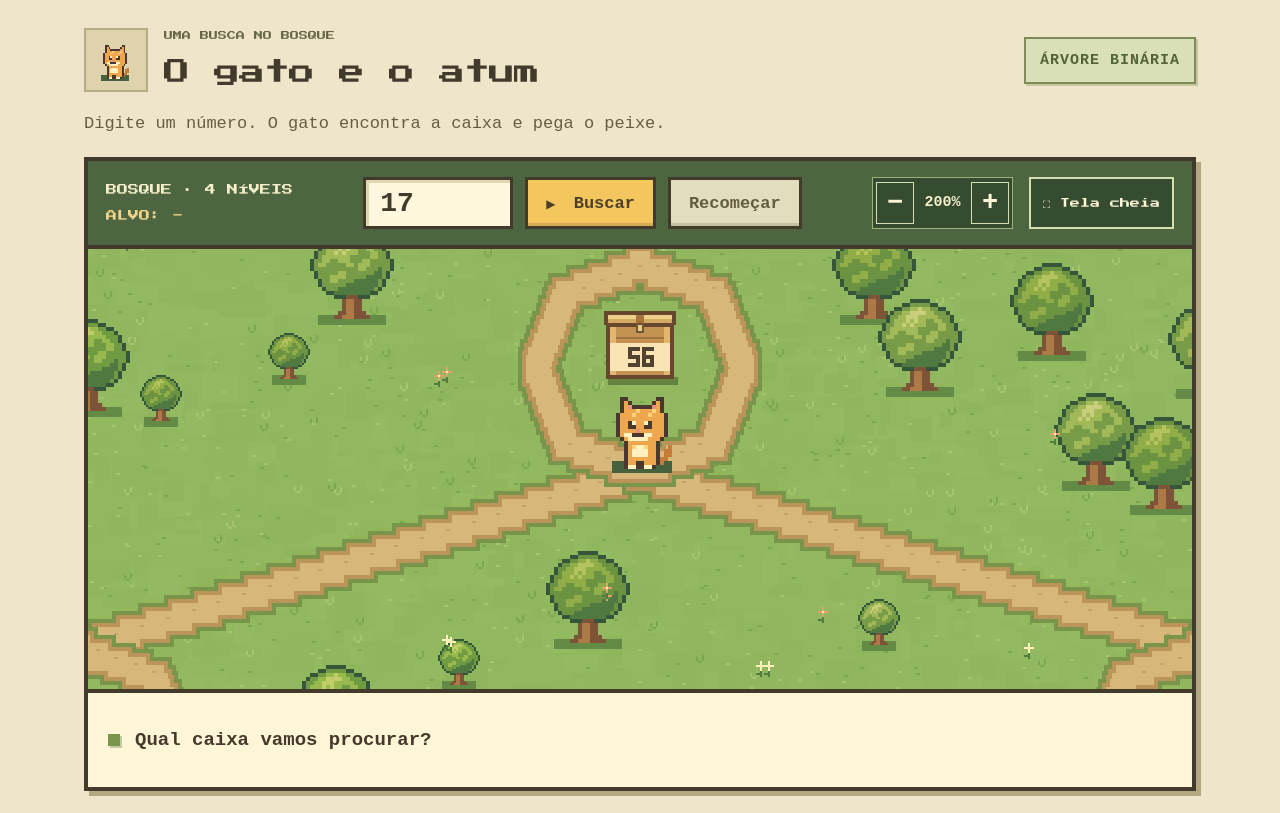
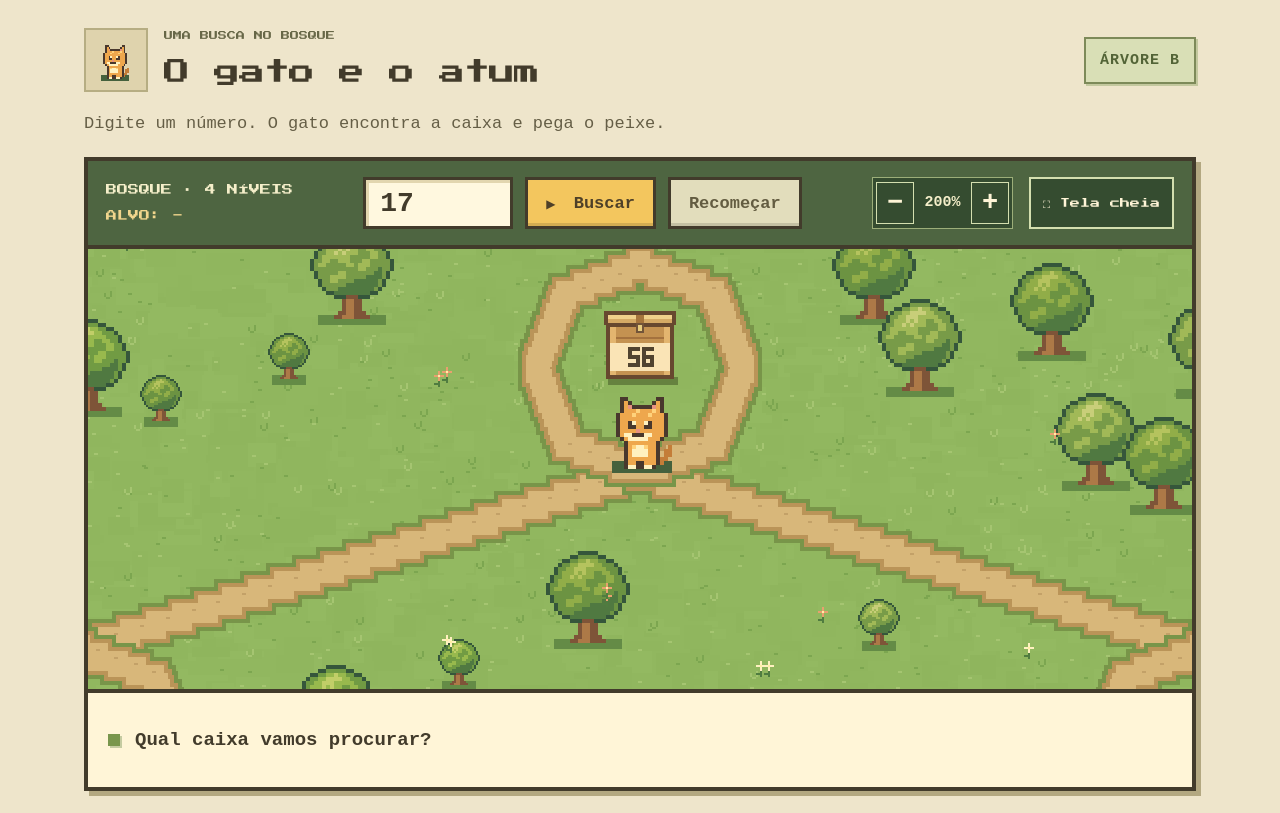
Before and after one commit to eda2-2026/G14_Arvores_EDA2-2026.2, a website with bundled scripts: page index.html in a window 1280 px wide. Built offline with nearby package versions, Linux system fonts and the light colour scheme.

Commit message:
fix: corrige referências de "árvore binária" para "árvore B" na documentação

```diff
--- a/index.html
+++ b/index.html
@@ -4,7 +4,7 @@
     <meta charset="UTF-8" />
     <meta name="viewport" content="width=device-width, initial-scale=1" />
     <meta name="theme-color" content="#eee5cb" />
-    <title>O Gato e o Atum · Árvore Binária</title>
+    <title>O Gato e o Atum · Árvore B</title>
     <link rel="stylesheet" href="./src/interface/estilo.css" />
     <script type="module" src="./src/interface/app.js"></script>
   </head>
@@ -15,11 +15,11 @@
           <canvas id="retrato" width="32" height="32" aria-hidden="true"></canvas>
           <div><p class="sobretitulo">UMA BUSCA NO BOSQUE</p><h1>O gato e o atum</h1></div>
         </div>
-        <span class="etiqueta">ÁRVORE BINÁRIA</span>
+        <span class="etiqueta">ÁRVORE B</span>
       </header>
       <p class="introducao">Digite um número. O gato encontra a caixa e pega o peixe.</p>
       <div id="experiencia" class="experiencia">
-      <section class="jogo" aria-label="Busca de peixes em uma árvore binária">
+      <section class="jogo" aria-label="Busca de peixes em uma árvore B">
         <div class="barra-jogo">
           <div class="identidade-jogo">
             <span>BOSQUE · 4 NÍVEIS</span>
@@ -39,7 +39,7 @@
         </div>
         <p id="aviso-alvo" class="aviso-alvo" role="status" aria-live="polite" hidden></p>
         <div class="rolagem-arvore" tabindex="0" aria-label="Mapa com quatro níveis. Deslize para explorar; a câmera acompanha o gato.">
-          <div class="mundo" id="mundo" role="group" aria-label="Árvore binária. Cada nó tem uma caixa com um número e um peixe dentro. As trilhas ligam os nós.">
+          <div class="mundo" id="mundo" role="group" aria-label="Árvore B. Cada nó tem uma caixa com um número e um peixe dentro. As trilhas ligam os nós.">
             <canvas id="arvore" width="1440" height="768" aria-hidden="true"></canvas>
             <div id="caixas"></div>
           </div>
```
Also changed, not shown: README.md.
